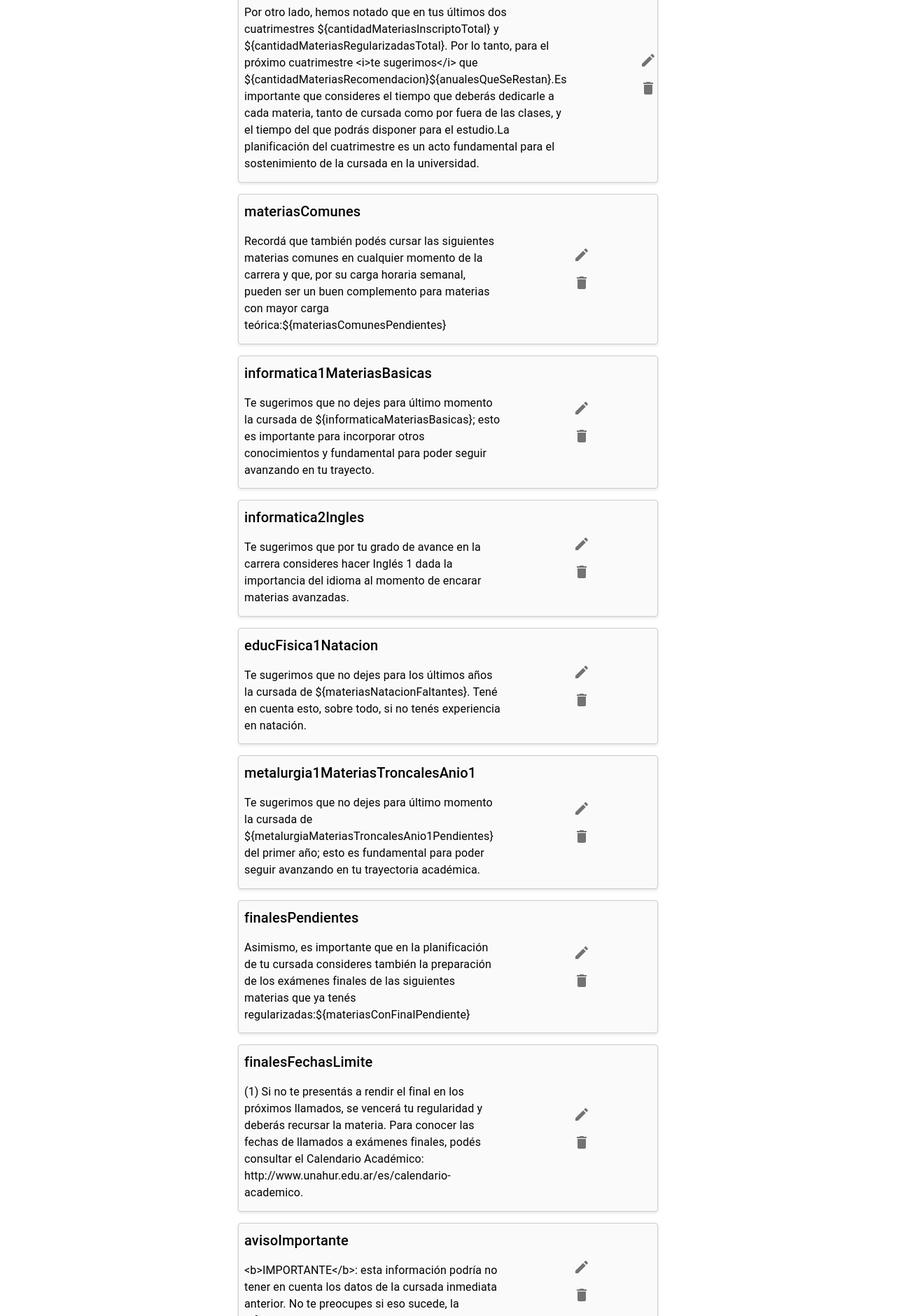
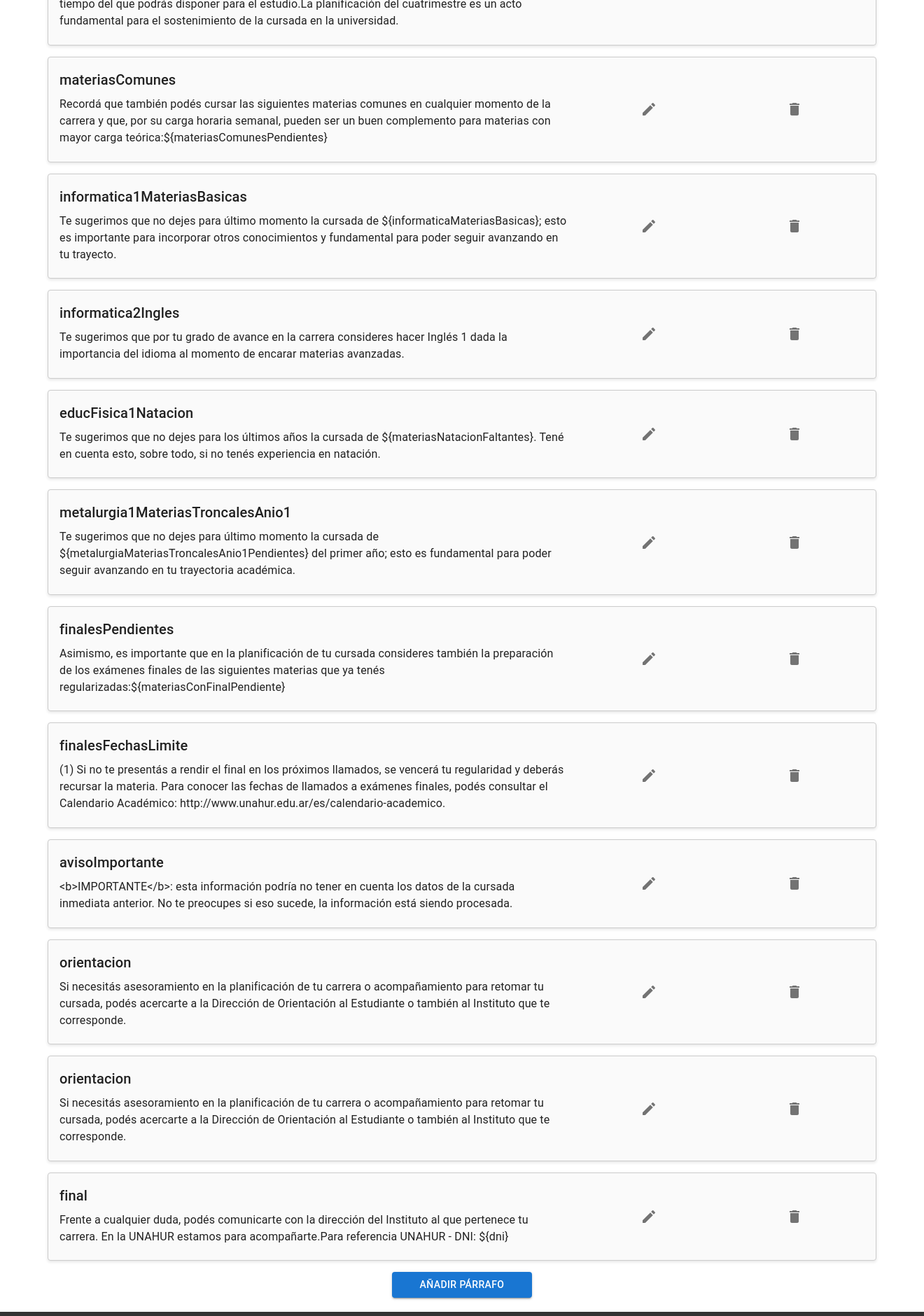
Before and after one commit to DesApp-2024c2-Grupo-6/cidia-retencion-frontend, a React (Vite) app: page /configuracion/parrafos in a window 1280 px wide. Shown: the part 800-2680 px from the top of the page at 70% size, 1320 px wide, since content can reach past the window. Built offline with nearby package versions, Linux system fonts and the light colour scheme.

Commit message:
se cambio el nombre del boton añadir comunicado por añadir parrafo y se agrando el ancho de los parrafos

```diff
--- a/src/components/ParrafoPlantilla.jsx
+++ b/src/components/ParrafoPlantilla.jsx
@@ -2,21 +2,18 @@ import React from 'react';
 import { Typography, IconButton, Box } from '@mui/material';
 import { Edit, Delete } from '@mui/icons-material';
 
-
 const ParrafoPlantilla = ({ text, clave, onEditClick, onDelete }) => {
   return (
-    <Box display="flex" alignItems="center" flexDirection={{ xs: 'column', sm: 'row' }} gap={2}>
-      <Box flexGrow={1} flexBasis="80%">
-        <Box display="flex" flexDirection="column" gap={1}>
-          <Typography variant="h6" gutterBottom>{clave}</Typography>
-          <Typography variant="body1" gutterBottom>{text}</Typography>
-        </Box>
+    <Box display="flex" alignItems="center" justifyContent="space-between" gap={2}>
+      <Box flexGrow={1}>
+        <Typography variant="h6" gutterBottom>{clave}</Typography>
+        <Typography variant="body1" gutterBottom>{text}</Typography>
       </Box>
-      <Box display="flex" alignItems="center" flexDirection="column" flexBasis="20%" >
+      <Box display="flex" alignItems="center" gap={1}>
         <IconButton onClick={onEditClick} aria-label="Editar">
           <Edit />
         </IconButton>
-        <IconButton onClick={onDelete} aria-label="Eliminar" >
+        <IconButton onClick={onDelete} aria-label="Eliminar">
           <Delete />
         </IconButton>
       </Box>
--- a/src/pages/ListaParrafos.jsx
+++ b/src/pages/ListaParrafos.jsx
@@ -1,7 +1,8 @@
 import React, { useState } from 'react';
 import ParrafoPlantilla from '../components/ParrafoPlantilla';
 import EdicionParrafo from '../components/EdicionParrafo';
-import { Button, Box, Typography } from '@mui/material';
+import { Button, Box, Typography, Paper, Grid, Fab } from '@mui/material';
+import AddIcon from '@mui/icons-material/Add';
 
 const listadoPrueba = [
   {texto: "En función de tu recorrido académico en la carrera ${nombreDeLaCarrera}, te enviamos las siguientes sugerencias de inscripción para el próximo período.", clave: "intro", condiciones:[
@@ -170,14 +171,14 @@ const ParagraphList = () => {
   };
 
   return (
-    <>
     <Box
       sx={{
-                                  width:'100vw',
+        width: '100vw',
         display: 'flex',
-                                  flexDirection:"column",
+        flexDirection: 'column',
         justifyContent: 'center',
         alignItems: 'center',
+        padding: '20px',
       }}
     >
       <Typography variant="h4" component="h1" gutterBottom>
@@ -185,25 +186,16 @@ const ParagraphList = () => {
       </Typography>
       {editIndex === null ? (
         <>
-                                <Box
-                                  sx={{
-                                    width: '100%',
-                                    maxWidth: '600px',
-                                    display: 'flex',
-                                    flexDirection: 'column',
-                                    gap: '16px',
-                                    marginBottom: '24px',
-                                  }}
-                                >
+          <Grid container spacing={2} sx={{ maxWidth: '1200px', width: '100%' }}>
             {parrafos.map((paragraph, index) => (
-                                    <Box
-                                      key={index}
+              <Grid item xs={12} key={index}>
+                <Paper
                   draggable
                   onDragStart={(e) => handleDragStart(e, index)}
                   onDragOver={handleDragOver}
                   onDrop={(e) => handleDrop(e, index)}
                   sx={{
-                                        padding: '8px',
+                    padding: '16px',
                     border: '1px solid #ccc',
                     borderRadius: '4px',
                     backgroundColor: '#fafafa',
@@ -216,11 +208,17 @@ const ParagraphList = () => {
                     onEditClick={() => setEditIndex(index)}
                     onDelete={() => eliminarParrafo(index)}
                   />
-                                    </Box>
+                </Paper>
+              </Grid>
             ))}
-                                </Box>
-                                <Button variant="contained" onClick={() => agregarParrafo("", "")}>
-                                  Añadir Comunicado
+          </Grid>
+          <Button
+            variant="contained"
+            color="primary"
+            onClick={() => agregarParrafo("", "")}
+            sx={{ marginTop: '16px' }}
+          >
+            Añadir Párrafo
           </Button>
         </>
       ) : (
@@ -232,7 +230,6 @@ const ParagraphList = () => {
         />
       )}
     </Box>
-      </>
   );
 };
 
```
Lines whose indentation alone changed are shown as unchanged.
